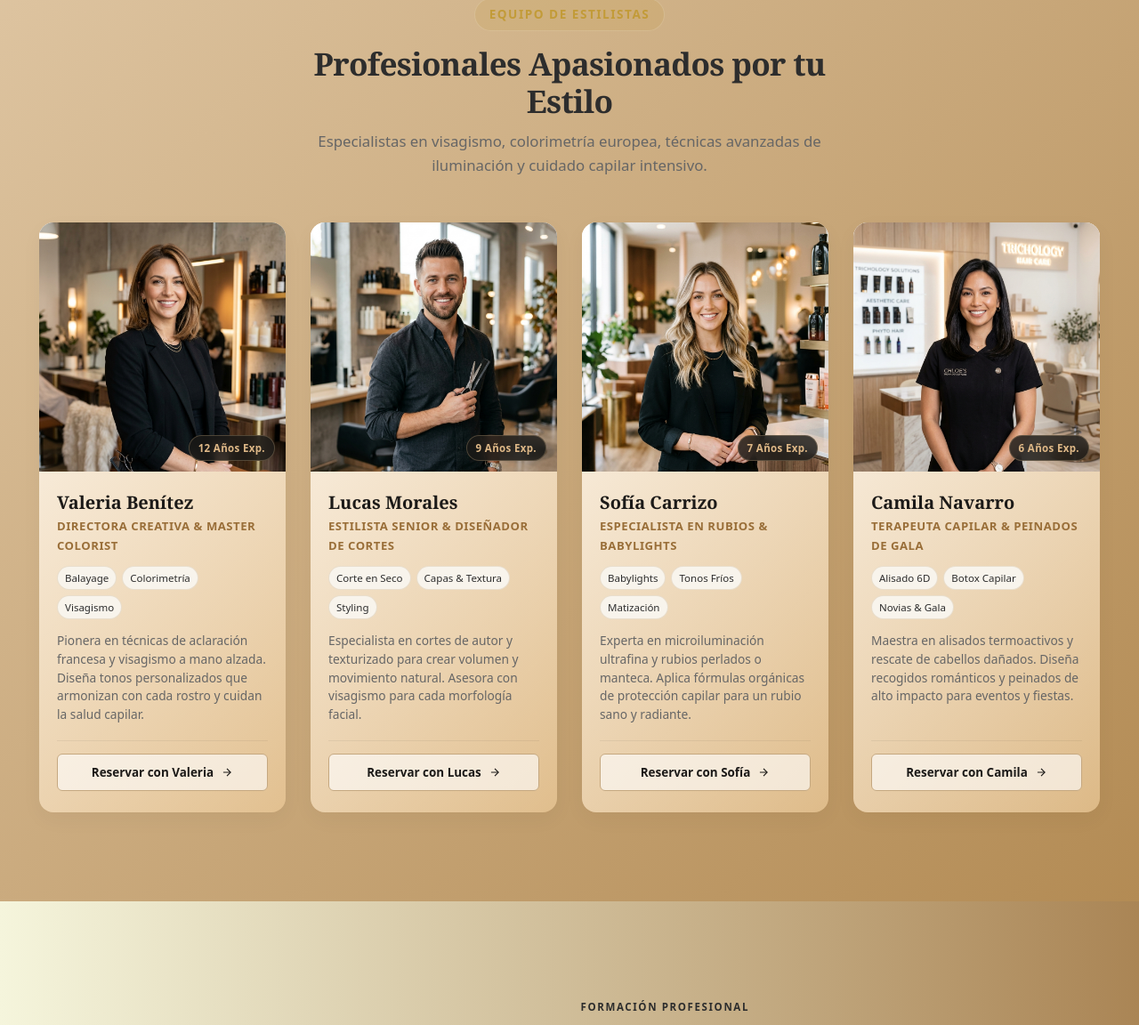
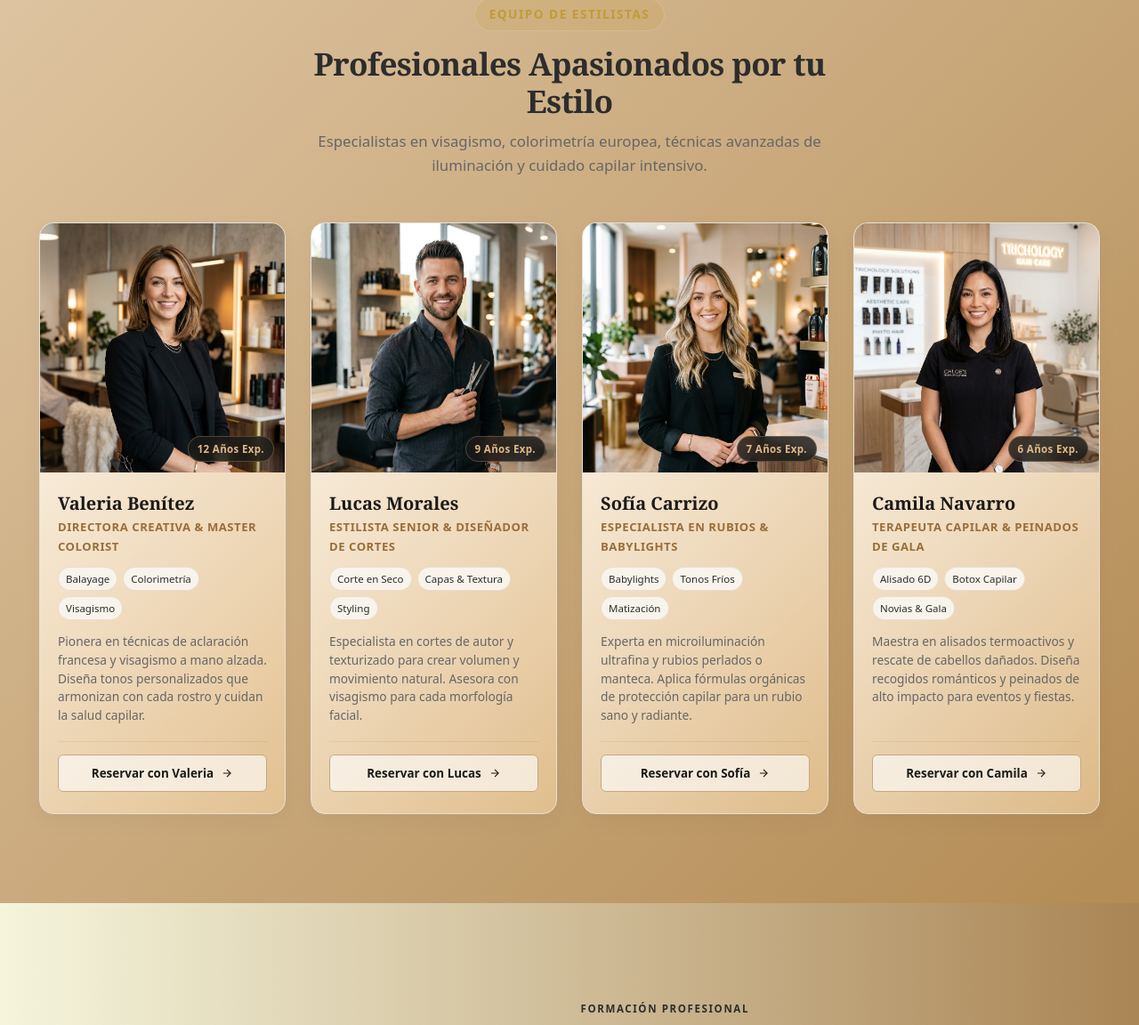
Before and after one commit to PueblaTL/Peluqueria_Marian_Estilista, a PHP site: page / in a window 1280 px wide. Shown: the part 3885-5037 px from the top of the page at 89% size. Run offline with PHP 8.4, Linux system fonts and the light colour scheme.

Commit message:
Terminado Sprint 1

```diff
--- a/css/styles.css
+++ b/css/styles.css
@@ -4074,7 +4074,7 @@ textarea.form-control {
   background: linear-gradient(135deg, #fffaf3 0%, #eecc9bb0 100%);
   border-radius: var(--radius-lg, 16px);
   overflow: hidden;
-  s border: 1px solid var(--border-color, rgba(0, 0, 0, 0.08));
+  border: 1px solid var(--border-color, rgba(0, 0, 0, 0.08));
   box-shadow: 0 8px 24px rgba(0, 0, 0, 0.04);
   transition: transform 0.35s cubic-bezier(0.2, 0, 0, 1), box-shadow 0.35s ease, border-color 0.35s ease;
   display: flex;
--- a/index.html
+++ b/index.html
@@ -139,7 +139,7 @@
                 </div>
               </div>
               <div class="carousel-slide" data-slide="1">
-                <img src="https://images.unsplash.com/photo-1560066984-138daaa8dcd5?w=900&auto=format&fit=crop&q=80" alt="Estaciones de Estilismo y Colorimetría" class="carousel-slide-img" />
+                <img src="assets/images/curso_1.webp" alt="Estaciones de Estilismo y Colorimetría" class="carousel-slide-img" />
                 <div class="carousel-slide-overlay">
                   <span class="carousel-slide-tag">Vanguardia Técnica</span>
                   <h3 class="carousel-slide-title">Estaciones de Estilismo</h3>
```
